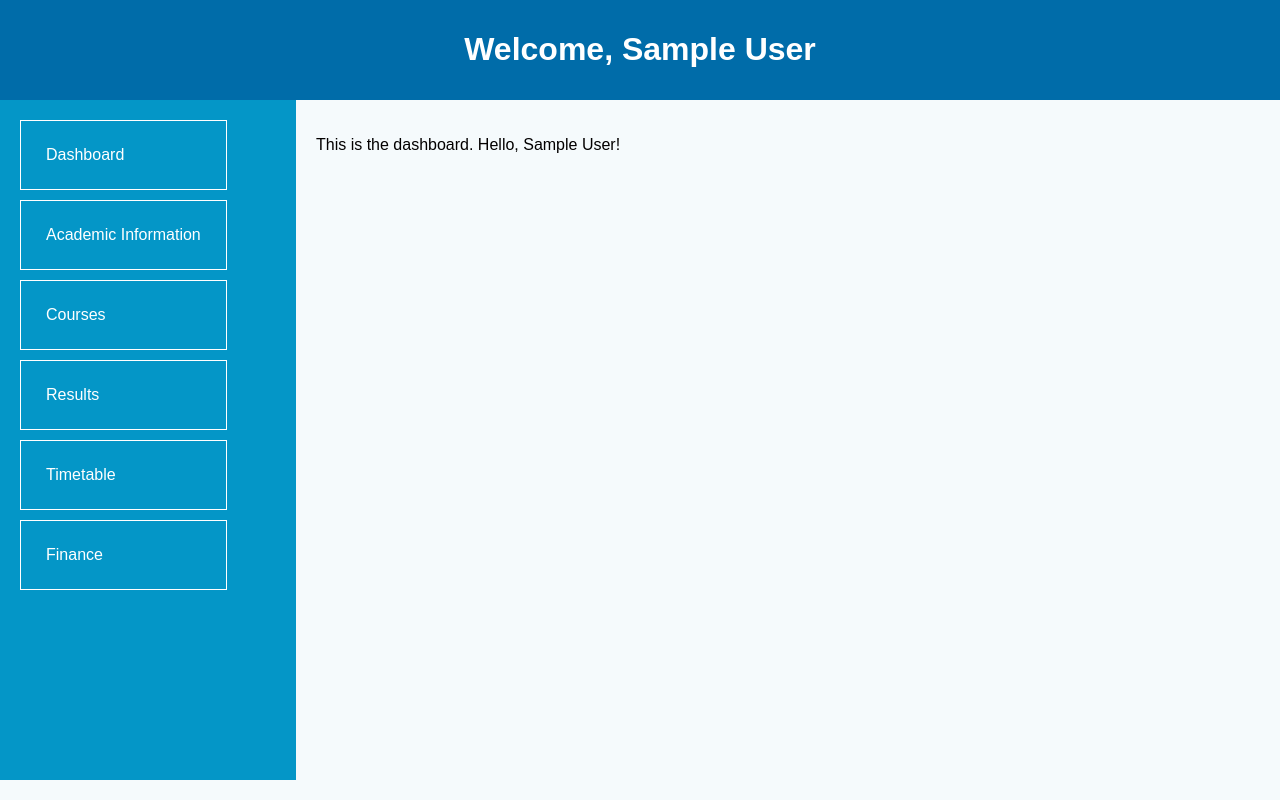
After one commit to KevinNsimbe/moriah, a PHP site: page /student/dashboard.php in a window 1280 px wide. The commit adds this page. Run offline with PHP 8.4, Linux system fonts and the light colour scheme; the visitor is signed in with stand-in values (Sample User, id 1).

Commit message:
dashboard design implemented

```diff
--- a/login.php
+++ b/login.php
@@ -18,7 +18,7 @@ if ($result->num_rows == 1) {
         $_SESSION['user_name'] = $row['full_name'];
         echo "Login successful!";
         // Redirect to dashboard or another page
-        // header('Location: dashboard.php');
+        header('Location: student/dashboard.php');
     } else {
         echo "Incorrect password!";
     }
--- a/register.php
+++ b/register.php
@@ -11,6 +11,7 @@ $sql = "INSERT INTO users (full_name, email, password) VALUES ('$fullname', '$em
 
 if ($conn->query($sql) === TRUE) {
     echo "Registration successful!";
+    header('Location: student/dashboard.php');
 } else {
     echo "Error: " . $sql . "<br>" . $conn->error;
 }
--- /dev/null
+++ b/student/css/styles.css
@@ -0,0 +1,95 @@
+/* General styles */
+body {
+    font-family: Arial, sans-serif;
+    margin: 0;
+    padding: 0;
+    background-color: #f5fafc; /* Sky blue background */
+    color: rgb(3, 0, 0); /* White text color */
+}
+
+header {
+    background-color: #006CA9;
+    color: white;
+    padding: 10px;
+    text-align: center;
+}
+
+.container {
+    display: flex;
+}
+
+/* Navigation bar styles */
+nav {
+    display: flex; /* Utilize flex layout for the body */
+    min-height: 80vh; /* Set body height to full viewport height */
+    width: 20%;
+    background-color: #0496C7; /* Sky blue for the navigation */
+    color: white;
+    padding: 20px;
+    height: 100%; /* Ensure full height */
+}
+
+nav ul {
+    list-style-type: none;
+    padding: 0;
+    margin: 0;
+}
+
+nav ul li {
+    margin-bottom: 10px;
+}
+
+nav ul li {
+
+    margin-bottom: 10px;
+    border: 1px solid white; /* Add a border around each list item */
+    padding: 25px;
+}
+
+
+nav ul li a {
+    color: white;
+    text-decoration: none;
+}
+
+/* Dashboard content styles */
+.main-content {
+    flex: 1;
+    padding: 20px;
+}
+
+/* ... (other CSS code) ... */
+
+/* Hamburger menu icon styles */
+.menu-icon {
+    display: none; /* Hide by default for non-mobile screens */
+    font-size: 24px;
+    cursor: pointer;
+}
+
+/* Mobile view styles - Media Query for small screens */
+@media only screen and (max-width: 768px) {
+    header {
+        position: relative;
+    }
+
+    .menu-icon {
+        display: block; /* Show menu icon for mobile */
+        position: absolute;
+        top: 10px;
+        right: 10px;
+    }
+
+    nav {
+        width: 100%; /* Full width for mobile */
+        position: absolute;
+        top: 60px; /* Adjust top distance as needed */
+        left: -100%; /* Hide by default for mobile */
+        transition: all 0.3s ease;
+        z-index: 1;
+    }
+
+    nav.active {
+        left: 0; /* Show navigation when active */
+    }
+}
--- /dev/null
+++ b/student/dashboard.php
@@ -0,0 +1,65 @@
+<?php
+session_start();
+if (!isset($_SESSION['user_id']) || empty($_SESSION['user_id'])) {
+    // Redirect to login page if user is not logged in
+    header('Location: ../index.php');
+    exit();
+}
+
+// Display the logged-in student's name
+$user_name = $_SESSION['user_name'];
+?>
+
+<!DOCTYPE html>
+<html lang="en">
+<head>
+    <meta charset="UTF-8">
+    <title>Dashboard</title>
+    <link rel="stylesheet" href="css/styles.css"> <!-- Link to your separate CSS file -->
+</head>
+
+<body>
+    <header>
+        <!-- Header content -->
+        <h1>Welcome, <?php echo $user_name; ?></h1>
+        <!-- Hamburger menu icon for mobile -->
+        <div class="menu-icon">&#9776;</div>
+    </header>
+
+    <div class="container">
+        <!-- Navigation bar on the left -->
+        <nav>
+            <ul>
+                <li><a href="dashboard.php">Dashboard</a></li>
+                <li><a href="academic_info.php">Academic Information</a></li>
+                <li><a href="courses.php">Courses</a></li>
+                <li><a href="results.php">Results</a></li>
+                <li><a href="timetable.php">Timetable</a></li>
+                <li><a href="finance.php">Finance</a></li>
+            </ul>
+        </nav>
+
+        <!-- Dashboard content on the right -->
+        <div class="main-content">
+            <section>
+                <!-- Your dashboard content -->
+                <p>This is the dashboard. Hello, <?php echo $user_name; ?>!</p>
+                <!-- Other dashboard content -->
+            </section>
+        </div>
+    </div>
+
+    <!-- Your JavaScript scripts -->
+    <script>
+        // JavaScript to handle the click event on the menu icon
+        document.addEventListener('DOMContentLoaded', function () {
+            const menuIcon = document.querySelector('.menu-icon');
+            const nav = document.querySelector('nav');
+
+            menuIcon.addEventListener('click', function () {
+                nav.classList.toggle('active'); // Toggle the 'active' class on click
+            });
+        });
+    </script>
+</body>
+</html>
```
